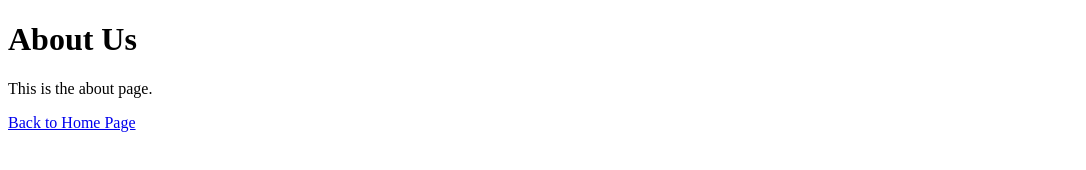
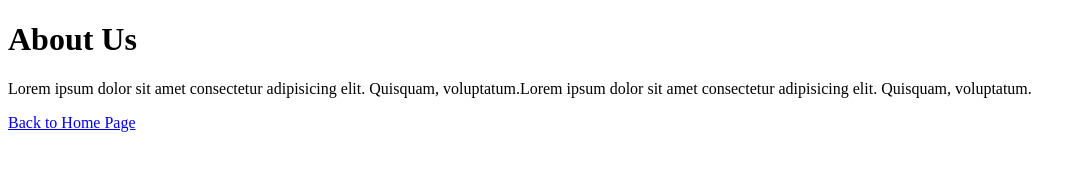
Before and after one commit to Gaviya22/Internet-Technologies-Day-02, a plain HTML site: page about.html in a window 1280 px wide. Shown: the whole page, without its empty margins (0-1086 px from the left). Drawn offline with Linux system fonts and the light colour scheme.

Commit message:
Update about page content with placeholder text

```diff
--- a/about.html
+++ b/about.html
@@ -7,7 +7,7 @@
 </head>
 <body>
     <h1>About Us</h1>
-    <p>This is the about page.</p>
+    <p>Lorem ipsum dolor sit amet consectetur adipisicing elit. Quisquam, voluptatum.Lorem ipsum dolor sit amet consectetur adipisicing elit. Quisquam, voluptatum.</p>
 
     <a href="/index.html">Back to Home Page</a>
 
```
